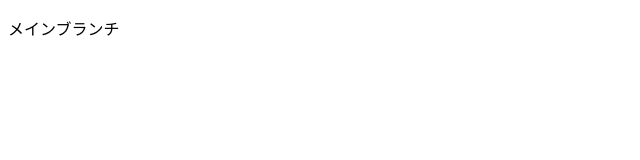
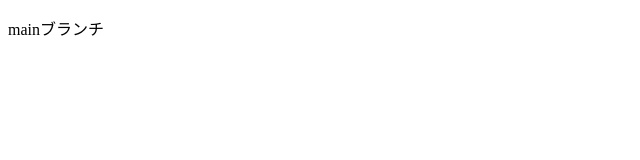
Before and after one commit to yamaguchi221/kadai1020, a plain HTML site: page index.html in a window 1280 px wide. Shown: the full height of the page, 0-640 px from the left. Drawn offline with Linux system fonts and the light colour scheme.

Commit message:
Update index.html

```diff
--- a/index.html
+++ b/index.html
@@ -6,6 +6,6 @@
     <title>Document</title>
 </head>
 <body>
-    <p>メインブランチ</p>
+    <p>mainブランチ</p>
 </body>
 </html>
```
